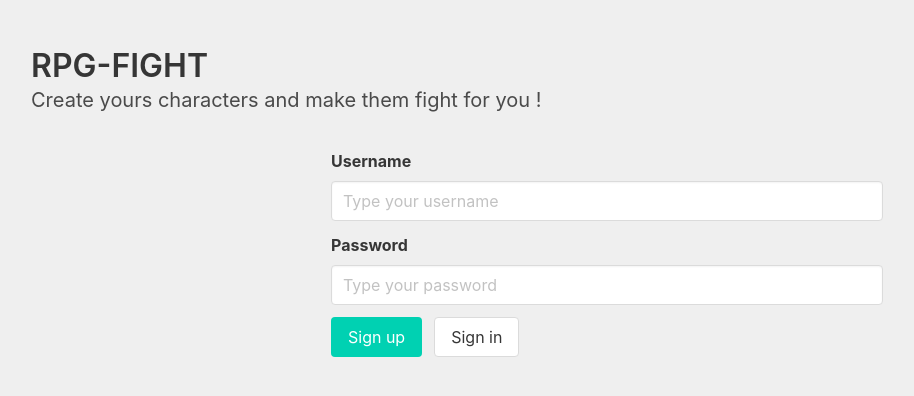
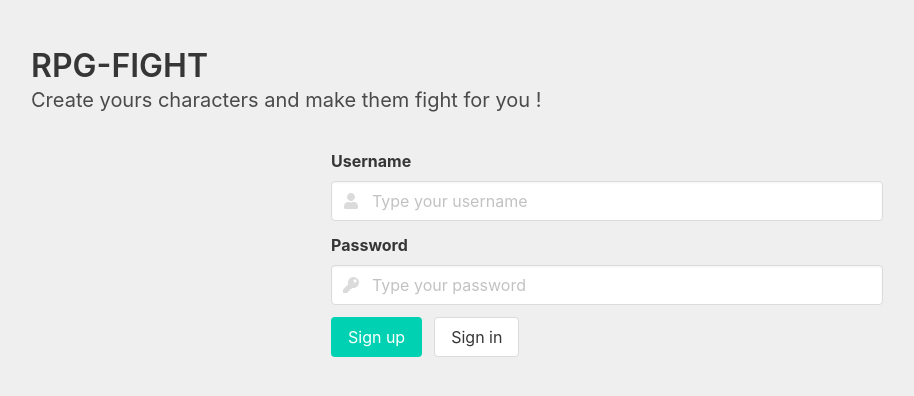
Before and after one commit to Vnicolas/rpg-fight, an Angular app: page /home in a window 1280 px wide. Shown: the top 396 px of the page, without its empty margins (33-947 px from the left). Built offline with nearby package versions, Linux system fonts and the light colour scheme.

Commit message:
Fix icons displaying

```diff
--- a/src/app/dashboard/dashboard.component.html
+++ b/src/app/dashboard/dashboard.component.html
@@ -11,7 +11,6 @@
 
 <div *ngIf="user" class="container">
   <section class="column is-half is-offset-one-quarter">
-    <div  class="box">
       <h1 class="title is-1">Characters List</h1>
       <p *ngIf="user.characters && user.characters.length === 0">You don't have any characters yet, let's create one !</p>
       <table class="table" *ngIf="user.characters && user.characters.length > 0">
@@ -49,9 +48,12 @@
           <input [(ngModel)]="newCharacterName" class="input" type="text" placeholder="Type a name">
         </div>
         <br>
-        <button class="button is-primary" (click)="createCharacter()">Create a new character</button>
+        <button class="button is-primary" (click)="createCharacter()">
+          <span class="icon">
+            <fa-icon [icon]="['fas', 'plus']"></fa-icon>
+          </span>
+          <span>Create a new character</span>
+        </button>
       </div>
-    </div>
-
   </section>
 </div>
--- a/src/app/dashboard/dashboard.component.ts
+++ b/src/app/dashboard/dashboard.component.ts
@@ -1,11 +1,12 @@
 import { Component, OnInit } from '@angular/core';
 import { StorageService } from 'src/services/storage.service';
 import { User } from '../interfaces/user';
-
-import { DomSanitizer, SafeHtml } from '@angular/platform-browser';
+import { DomSanitizer } from '@angular/platform-browser';
 import { UserService } from 'src/services/user.service';
 import { Character } from '../interfaces/character';
 import { Router } from '@angular/router';
+import { FaIconLibrary } from '@fortawesome/angular-fontawesome';
+import { faPlus } from '@fortawesome/free-solid-svg-icons';
 
 
 @Component({
@@ -18,13 +19,15 @@ export class DashboardComponent implements OnInit {
   public errorMessage = '';
   public user!: User;
   public newCharacterName = '';
-  public svg: SafeHtml = '';
 
   constructor(
+    library: FaIconLibrary,
     private storageService: StorageService,
     private sanitizer: DomSanitizer,
     private userService: UserService,
-    private router: Router) {}
+    private router: Router) {
+      library.addIcons(faPlus);
+    }
 
   ngOnInit(): void {
     this.user = this.storageService.getItem('account', true);
--- a/src/app/home/home.component.html
+++ b/src/app/home/home.component.html
@@ -9,15 +9,21 @@
     <section class="column is-half is-offset-one-quarter">
       <div class="field">
         <label class="label">Username</label>
-        <div class="control">
+        <div class="control has-icons-left">
           <input class="input" type="text" placeholder="Type your username" [(ngModel)]="username">
+          <span class="icon is-small is-left">
+            <fa-icon [icon]="['fas', 'user']"></fa-icon>
+          </span>
         </div>
       </div>
 
       <div class="field">
         <label class="label">Password</label>
-        <div class="control">
+        <div class="control has-icons-left">
           <input class="input" type="password" placeholder="Type your password" [(ngModel)]="password">
+          <span class="icon is-small is-left">
+            <fa-icon [icon]="['fas', 'key']"></fa-icon>
+          </span>
         </div>
       </div>
 
--- a/src/app/home/home.component.ts
+++ b/src/app/home/home.component.ts
@@ -2,8 +2,9 @@ import { Component, OnInit } from '@angular/core';
 import { Router } from '@angular/router';
 import { AuthService } from 'src/services/auth/auth.service';
 import { StorageService } from 'src/services/storage.service';
-import { UserService } from 'src/services/user.service';
 import { User } from '../interfaces/user';
+import { FaIconLibrary } from '@fortawesome/angular-fontawesome';
+import { faUser, faKey } from '@fortawesome/free-solid-svg-icons';
 
 @Component({
   selector: 'app-home',
@@ -17,9 +18,12 @@ export class HomeComponent implements OnInit {
   public errorMessage = '';
 
   constructor(
+    library: FaIconLibrary,
     private authService: AuthService,
     private storageService: StorageService,
-    private router: Router) {}
+    private router: Router) {
+      library.addIcons(faUser, faKey);
+    }
 
   ngOnInit(): void {
     const account: User = this.storageService.getItem('account', true);
@@ -61,7 +65,6 @@ export class HomeComponent implements OnInit {
   public checkFields(): boolean {
     if (!this.username || !this.password) {
       this.errorMessage = 'Please fill all the fields';
-      // TODO check in backend too
       return false;
     }
     return true;
--- a/src/services/storage.service.ts
+++ b/src/services/storage.service.ts
@@ -7,7 +7,7 @@ export class StorageService {
 
   constructor() {
     if (!window.localStorage) {
-      console.warn('localStorage is not avalaible, this site will not work as expected.')
+      console.warn('localStorage is not avalaible, this site will not work as expected.');
     }
   }
 
```
